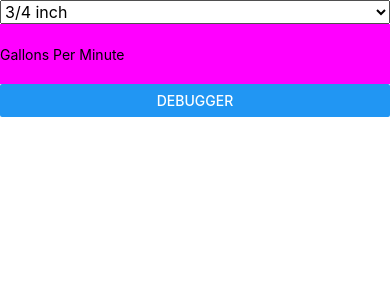
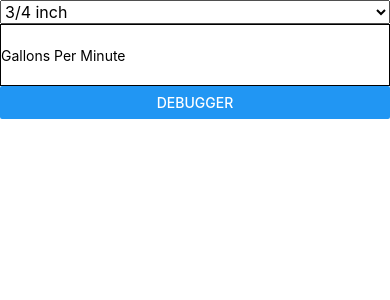
Before and after one commit to mziccardi/frictionLoss, a React Native app: screen / in a window 390 px wide. Shown: the top 300 px of the page. Built offline with nearby package versions, Linux system fonts and the light colour scheme.

Commit message:
fix spacing add border to GPM input

```diff
--- a/App.js
+++ b/App.js
@@ -8,6 +8,7 @@ class App extends React.Component {
     this.state={
       diameter:'',
       gpm:'',
+      hoseLength:''
     }
   }
 
@@ -17,7 +18,8 @@ class App extends React.Component {
   }
   render() {
     return (
-      <View style={styles.container}>
+      <View style={styles.app}>
+        <View>
           <Picker
             selectedValue={this.state.diameter}
             onValueChange={(value)=>this.setState({diameter:value})}>
@@ -35,6 +37,8 @@ class App extends React.Component {
             <Picker.Item  label="5 inch" value="0.08" />
             <Picker.Item  label="6 inch" value="0.05" />
           </Picker>
+        </View>
+          <View style={styles.inputContainer}>
            <TextInput
             placeholder='Gallons Per Minute'
             style={styles.input}
@@ -43,6 +47,7 @@ class App extends React.Component {
             returnKeyType='done'
             value={this.state.gpm}
             />
+          </View>
          <Button
            title='debugger'
            onPress={(e)=>this.debugger(e)}
@@ -53,12 +58,14 @@ class App extends React.Component {
 }
 
 const styles = StyleSheet.create({
-  container: {
+  app: {
     flex:1,
     // color:'black',
   },
+  inputContainer:{
+    borderWidth:1
+  },
   input:{
-    backgroundColor:'magenta',
     height:60
   },
 });
```
Lines whose indentation alone changed are shown as unchanged.
